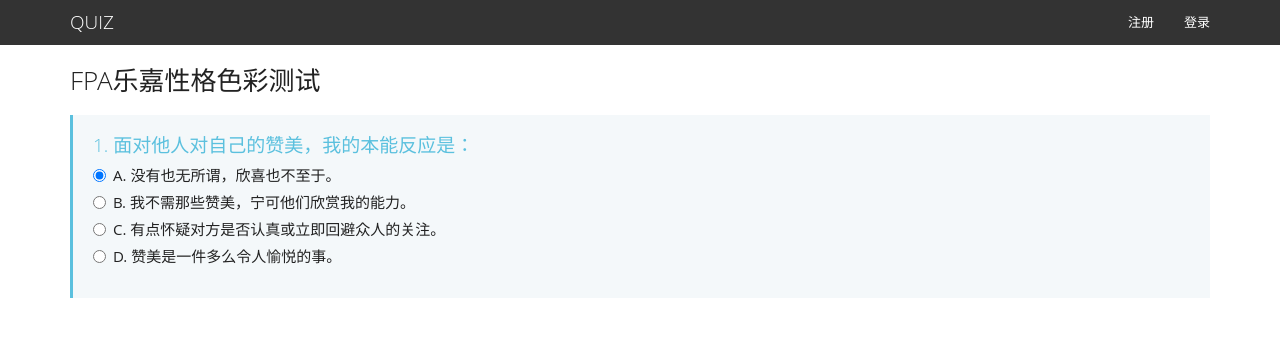
After one commit to jabber/quiz, a CodeIgniter app: a page that uses application/views/post.php in a window 1280 px wide. The commit adds this page. Shown: the top 337 px of the page. Run offline with CodeIgniter, Linux system fonts and the light colour scheme.

Commit message:
add post example.

```diff
--- a/application/controllers/auth.php
+++ b/application/controllers/auth.php
@@ -71,7 +71,7 @@
 				//if the login is successful
 				//redirect them back to the home page
 				$this->session->set_flashdata('message', $this->ion_auth->messages());
-				redirect('/', 'refresh');
+				redirect('/post', 'refresh');
 			}
 			else
 			{
--- a/application/controllers/post.php
+++ b/application/controllers/post.php
@@ -1,22 +1,6 @@
 <?php if ( ! defined('BASEPATH')) exit('No direct script access allowed');
 
-class Welcome extends CI_Controller {
-
-	/**
-	 * Index Page for this controller.
-	 *
-	 * Maps to the following URL
-	 * 		http://example.com/index.php/welcome
-	 *	- or -
-	 * 		http://example.com/index.php/welcome/index
-	 *	- or -
-	 * Since this controller is set as the default controller in
-	 * config/routes.php, it's displayed at http://example.com/
-	 *
-	 * So any other public methods not prefixed with an underscore will
-	 * map to /index.php/welcome/<method_name>
-	 * @see http://codeigniter.com/user_guide/general/urls.html
-	 */
+class Post extends CI_Controller {
 
 	function __construct()
 	{
@@ -26,7 +10,7 @@
 	public function index()
 	{
 		$this->load->helper('url');
-		$this->load->view('welcome_message');
+		$this->load->view('post');
 	}
 }
 
--- a/application/views/common/page_header.php
+++ b/application/views/common/page_header.php
@@ -15,6 +15,11 @@
 		<![endif]-->
 		<link rel="stylesheet" type="text/css" href="<?php echo $this->config->base_url();?>assets/css/bootstrap.min.css">
 		<link rel="stylesheet" type="text/css" href="<?php echo $this->config->base_url();?>assets/css/font-awesome.min.css">
+		<style>
+			body {
+				margin-top: 45px;
+			}
+		</style>
 	</head>
 	<body>
 		<div class="navbar navbar-default navbar-fixed-top">
--- /dev/null
+++ b/application/views/post.php
@@ -0,0 +1,68 @@
+<?php
+defined('BASEPATH') OR exit('No direct script access allowed');
+$sPath =  dirname(__FILE__) . '/common/page_header.php';
+if($sPath) { require_once $sPath; }
+?>
+<style>
+	.bs-callout h4 {
+		margin-top: 0;
+		margin-bottom: 5px;
+	}
+
+	.bs-callout-info h4 {
+		color: #5bc0de;
+	}
+
+	.bs-callout {
+		margin: 20px 0;
+		padding: 20px;
+		border-left: 3px solid #eee;
+	}
+
+	.bs-callout-info {
+		background-color: #f4f8fa;
+		border-color: #5bc0de;
+	}
+
+	p {
+		font-size: 15px;
+	}
+</style>
+<div class="container">
+	<h3>FPA乐嘉性格色彩测试</h3>
+	<div class="bs-callout bs-callout-info">
+		<h4>1. 面对他人对自己的赞美，我的本能反应是：</h4>
+		<div class="radio">
+			<label>
+				<input type="radio" name="optionsRadios" id="optionsRadios1" value="option1" checked>
+				<p>A. 没有也无所谓，欣喜也不至于。</p>
+			</label>
+		</div>
+		<div class="radio">
+			<label>
+				<input type="radio" name="optionsRadios" id="optionsRadios2" value="option2" >
+				<p>B. 我不需那些赞美，宁可他们欣赏我的能力。</p>
+			</label>
+		</div>
+		<div class="radio">
+			<label>
+				<input type="radio" name="optionsRadios" id="optionsRadios3" value="option3" >
+				<p>C. 有点怀疑对方是否认真或立即回避众人的关注。</p>
+			</label>
+		</div>
+		<div class="radio">
+			<label>
+				<input type="radio" name="optionsRadios" id="optionsRadios4" value="option4" >
+				<p>D. 赞美是一件多么令人愉悦的事。</p>
+			</label>
+		</div>
+	</div>
+</div>
+<?php
+$sPath =  dirname(__FILE__) . '/common/page_footer.php';
+if($sPath) { require_once $sPath; }
+?>
+<script type="text/javascript">
+	$(document).ready(function() {
+	});
+</script>
```
